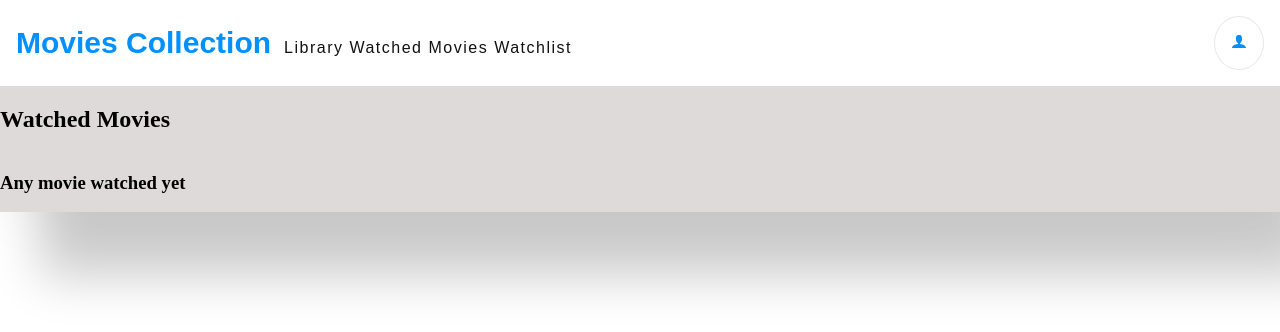
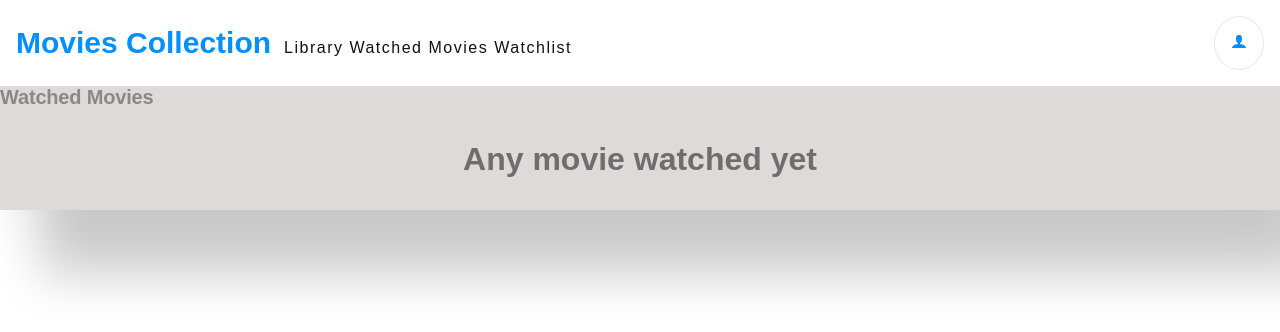
Before and after one commit to marilirulita/movies_collection, a React (Create React App) app: page /watchedMovies in a window 1280 px wide. Shown: the top 332 px of the page. Built offline with nearby package versions, Linux system fonts and the light colour scheme.

Commit message:
add stie in watched movies

```diff
--- a/src/App.css
+++ b/src/App.css
@@ -72,9 +72,7 @@ button svg {
 /* Add movies section */
 /*
 
-.empty-list {
-  align-self: center;
-}
+
 
 .add-new-movie {
   padding: 5px;
@@ -222,7 +220,8 @@ button svg {
 
 /* books displayed section */
 .books-display {
-  margin-bottom: 1rem;
+  display: flex;
+  flex-direction: column;
 }
 
 .Lesson-Panel {
@@ -509,3 +508,10 @@ button {
   padding: 0;
   margin: 0;
 }
+
+.empty-list {
+  align-self: center;
+  font-family: 'Montserrat', sans-serif;
+  font-size: 2rem;
+  color: #6e6e6e;
+}
--- a/src/components/Library.js
+++ b/src/components/Library.js
@@ -87,7 +87,7 @@ const Library = () => {
             <div className='book-info'>
               <span className="Category">{movie.genre}</span>
               <span className="Title">{movie.title}</span>
-              <span className="Author">Categoria 'arreglar'</span>
+              <span className="Author">Author 'arreglar'</span>
               <div className="comments-section">
                 <span className="Comments">Comments</span>
                 <span className="Comments">Remove</span>
--- a/src/components/WatchedMovies.js
+++ b/src/components/WatchedMovies.js
@@ -14,23 +14,27 @@ const WatchedMovies = () => {
 
   return (
     <div className="movies-container">
-      <h2>Watched Movies</h2>
-      <div className="display-movies">
+      <h2 className="add-book-title">Watched Movies</h2>
+      <div className="books-display">
         {library.length === 0 ? (<h3 className="empty-list">Any movie watched yet</h3>) : library.map((movie) => (
-          <div key={movie.id} className="movie-container">
-            <div>
-              <h3>{movie.title}</h3>
-              <span>{movie.genre}</span>
+          <div key={movie.id} className="Lesson-Panel">
+            <div className='book-info'>
+              <span className="Category">{movie.genre}</span>
+              <span className="Title">{movie.title}</span>
+              <span className="Author">Author 'arreglar'</span>
             </div>
-            <div>
+
+
+              <div className="circle">
                   <button
                     className={(movie.watched && 'btnwatched') || (!movie.watched && 'btnNotWatched')}
                     type="submit"
                     onClick={() => watchedMovie(movie.id, movie.watched)}
-              >
-                {(movie.watched && 'Watched Movie') || (!movie.watched && 'Not Watched')}
+                  ><span className="Completed">{(movie.watched && 'Watched Movie') || (!movie.watched && 'Not Watched')}</span>
                   </button>
                   </div>
+
+
           </div>
         ))}
       </div>
```
Lines whose indentation alone changed are shown as unchanged.
